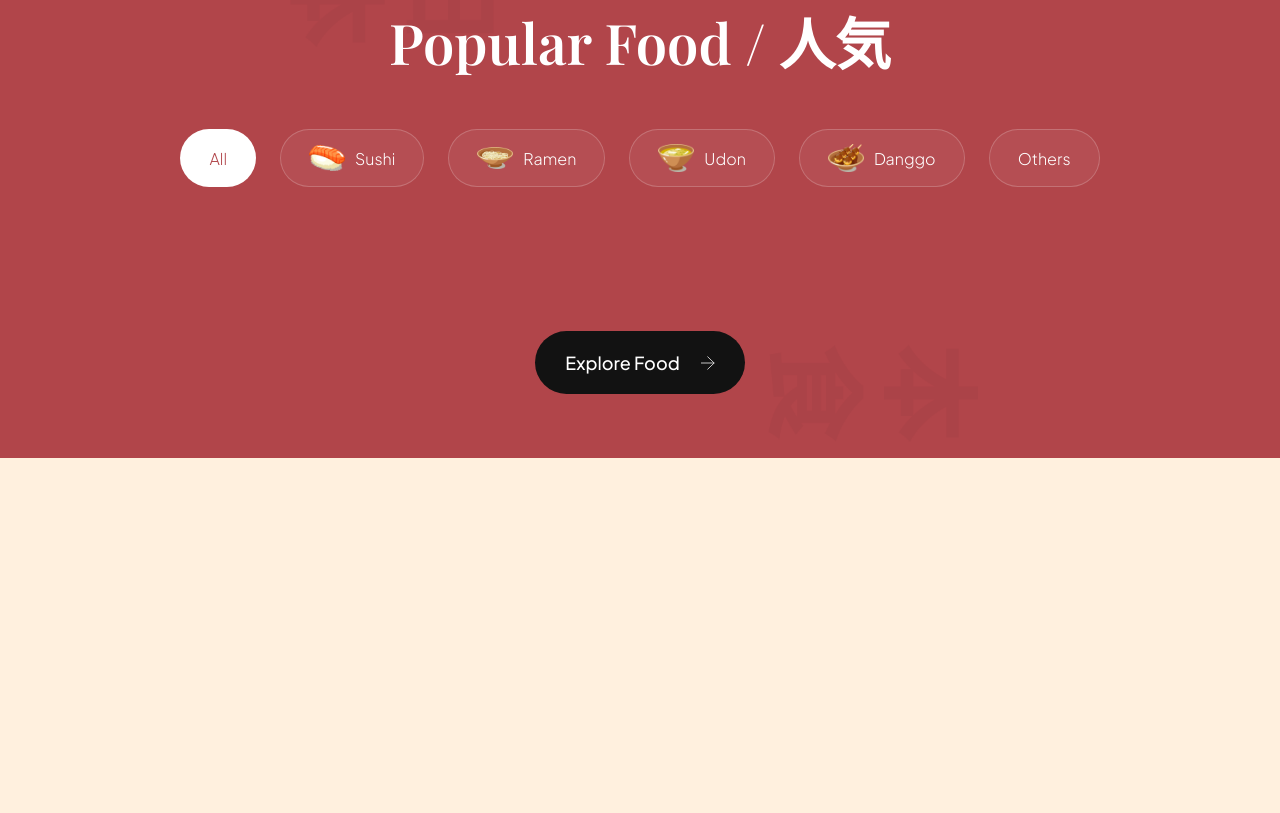
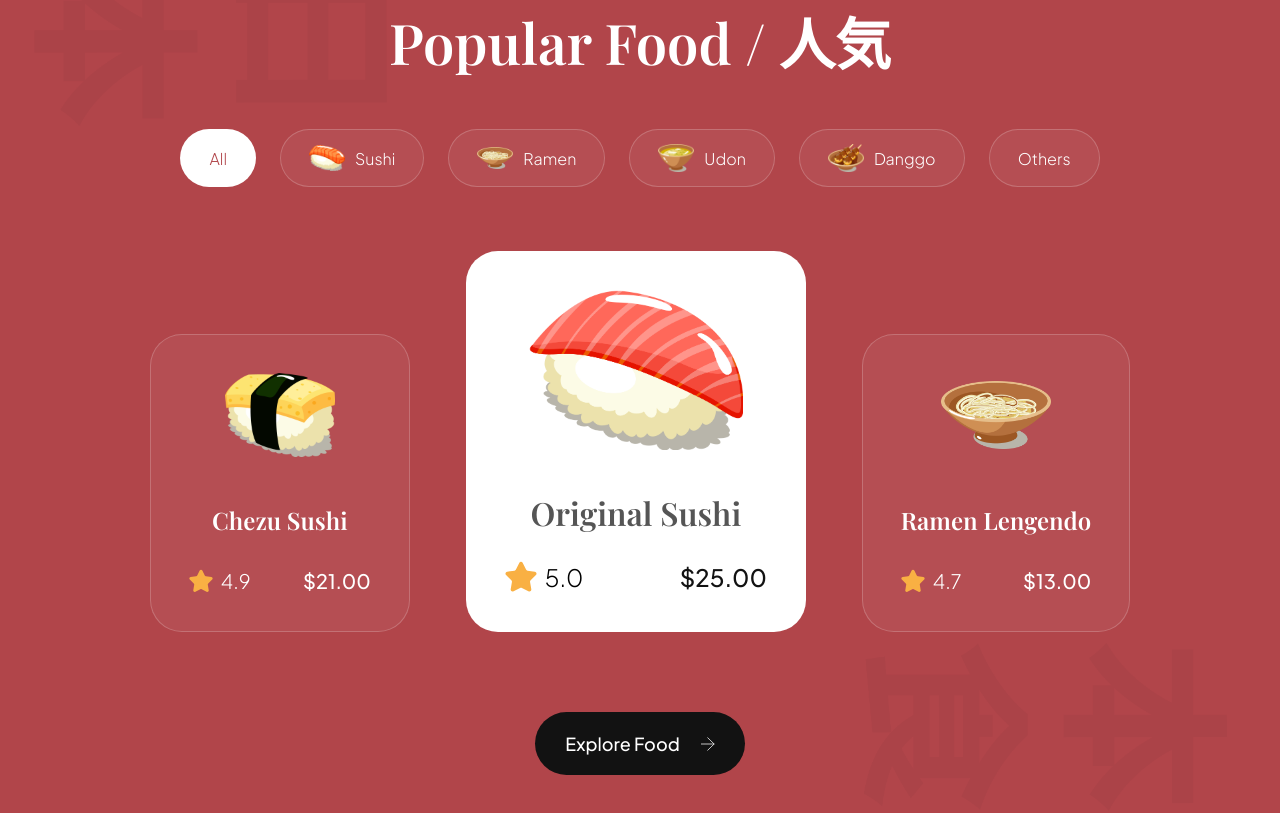
Before and after one commit to venkylm10/sushiman, a website built with Vite: page index.html in a window 1280 px wide. Shown: the part 1575-2388 px from the top of the page. Before the commit the page ends 2033 px from the top, so only its background shows below. Built offline with nearby package versions, Linux system fonts and the light colour scheme.

Commit message:
Added popular food section

```diff
--- a/css/sections/about.css
+++ b/css/sections/about.css
@@ -66,7 +66,7 @@
 
 .about-us__content{
     padding: 64px;
-    flex: 1;
+    flex: 1.08;
     display: flex;
     justify-content: center;
     flex-direction: column;
--- a/css/sections/hero.css
+++ b/css/sections/hero.css
@@ -38,7 +38,7 @@
 }
 
 .hero-content{
-    flex: 1.22;
+    flex: 1.225;
     display: flex;
     justify-content: space-between;
     flex-direction: column;
--- a/css/sections/popular.css
+++ b/css/sections/popular.css
@@ -93,3 +93,98 @@
     margin-left: 21px;
 
 }
+
+.popular-foods__card{
+    padding: 38px;
+    min-width: 260px;
+    height: fit-content;
+    display: flex;
+    align-items: center;
+    flex-direction: column;
+    border-radius: 32px;
+    background: rgba(255, 255, 255, 0.05);
+    border: 1px solid rgba(255, 255, 255, 0.2);
+}
+
+.popular-foods__card-image{
+    width: 110px;
+    height: 84px;
+    object-fit: contain;
+}
+
+.popular-foods__card-title{
+    margin-top: 47px;
+    font-weight: 600;
+    font-size: 24px;
+    line-height: 32px;
+    font-family: var(--playfair-display);
+    color: #fff;
+    text-align: center;
+}
+
+.popular-foods__card-details{
+    width: 100%;
+    margin-top: 32px;
+}
+.popular-foods__card-rating{
+    display: flex;
+    align-items: center;
+    gap: 8px;
+
+
+}
+
+.popular-foods__card-rating img{
+    width: 24px;
+    height: 24px;
+    object-fit: contain;
+}
+
+.popular-foods__card-rating p{
+    font-size: 20px;
+    font-weight: 300;
+    font-family: var(--plus-jakarta-sans);
+    color: #fff;
+
+}
+
+.popular-foods__card-price{
+    font-size: 20px;
+    font-weight: 500;
+    font-family: var(--plus-jakarta-sans);
+    color: #fff;
+}
+
+.popular-foods__card.active-card{
+    background-color: #fff;
+    min-width: 340px;
+
+}
+
+.popular-foods__card.active-card .popular-foods__card-image{
+    width: 214px;
+    height: 160px;
+    object-fit: contain;
+}
+
+.popular-foods__card.active-card .popular-foods__card-title{
+    color: var(--black-500);
+    font-size: 32px;
+
+}
+
+.popular-foods__card.active-card .popular-foods__card-rating img{
+    width: 32px;
+    height: 32px;
+    object-fit: contain;
+}
+
+.popular-foods__card.active-card .popular-foods__card-rating p{
+    font-size: 24px;
+    color: var(--grey-100);
+}
+
+.popular-foods__card.active-card .popular-foods__card-price{
+    font-size: 24px;
+    color: var(--secondary-color);
+}
--- a/index.html
+++ b/index.html
@@ -126,11 +126,43 @@
         </button>
       </div>
       <div class="popular-foods__catalogue">
-
+        <article class="popular-foods__card">
+          <img class="popular-foods__card-image" src="assets/sushi-12.png" alt="sushi-12">
+          <h4 class="popular-foods__card-title">Chezu Sushi</h4>
+          <div class="popular-foods__card-details flex-between">
+            <div class="popular-foods__card-rating">
+              <img src="assets/star.svg" alt="star">
+              <p>4.9</p>
+            </div>
+            <p class="popular-foods__card-price">$21.00</p>
+          </div>
+        </article>
+        <article class="popular-foods__card active-card">
+          <img class="popular-foods__card-image" src="assets/sushi-11.png" alt="sushi-11">
+          <h4 class="popular-foods__card-title">Original Sushi</h4>
+          <div class="popular-foods__card-details flex-between">
+            <div class="popular-foods__card-rating">
+              <img src="assets/star.svg" alt="star">
+              <p>5.0</p>
+            </div>
+            <p class="popular-foods__card-price">$25.00</p>
+          </div>
+        </article>
+        <article class="popular-foods__card">
+          <img class="popular-foods__card-image" src="assets/sushi-10.png" alt="sushi-10">
+          <h4 class="popular-foods__card-title">Ramen Lengendo</h4>
+          <div class="popular-foods__card-details flex-between">
+            <div class="popular-foods__card-rating">
+              <img src="assets/star.svg" alt="star">
+              <p>4.7</p>
+            </div>
+            <p class="popular-foods__card-price">$13.00</p>
+          </div>
+        </article>
       </div>
       <button class="popular-foods__button">
         Explore Food
-        <img src="assets/arrow-right.svg" alt="arro-right">
+        <img src="assets/arrow-right.svg" alt="arrow-right">
       </button>
     </section>
     <script src="./js/script.js" type="module"></script>
```
